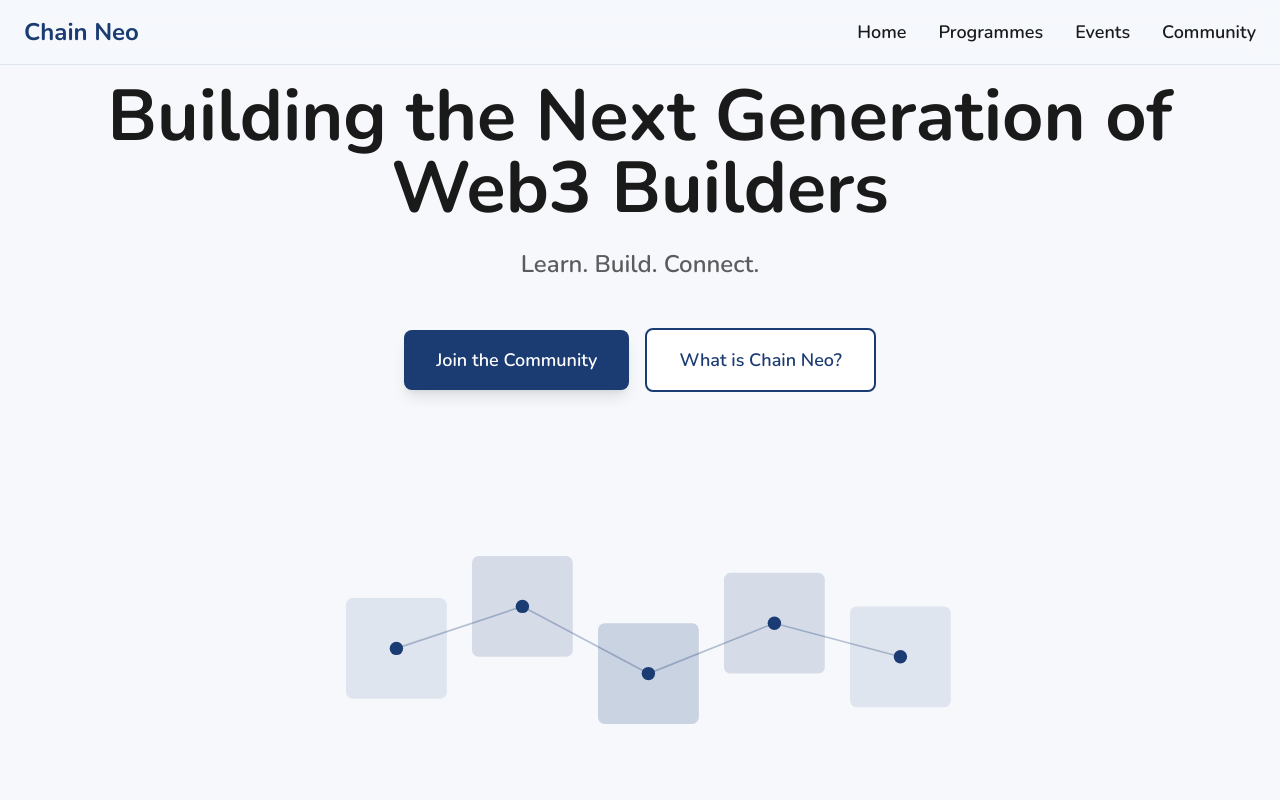
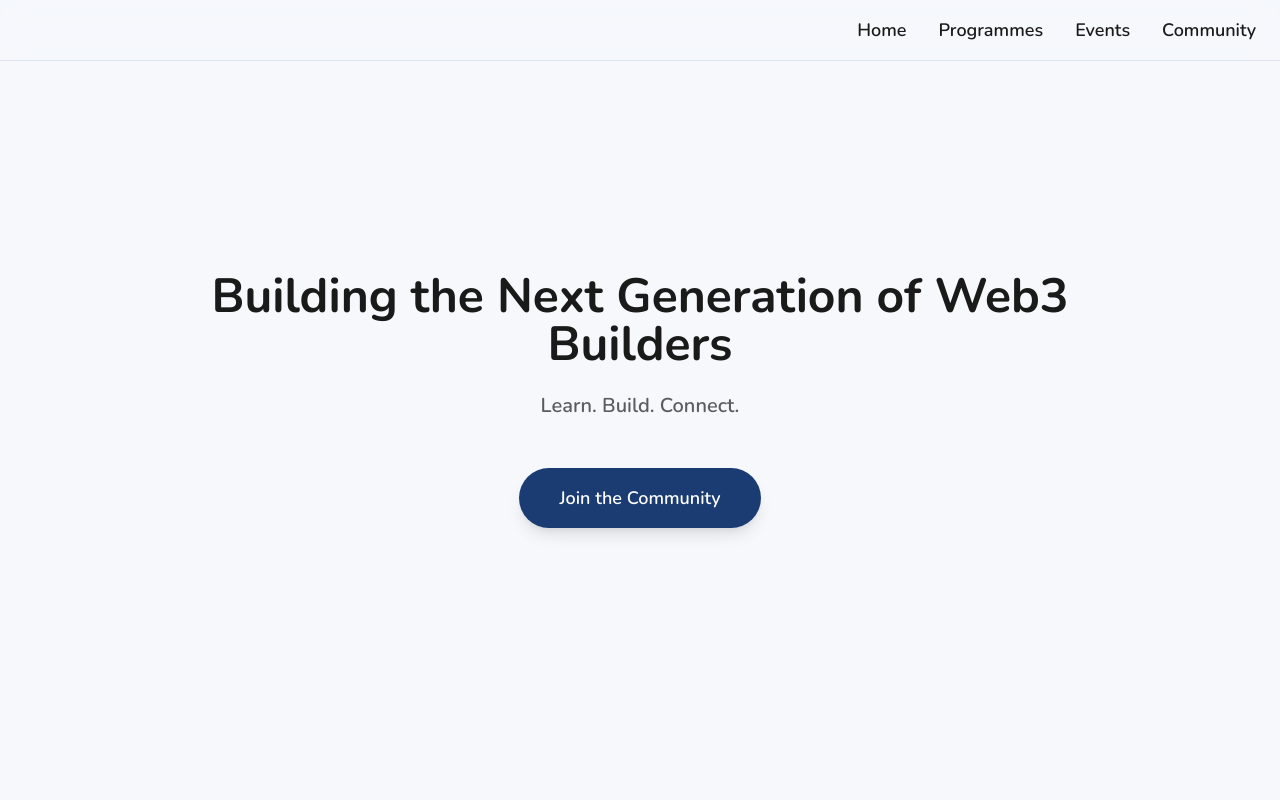
Before and after one commit to Deon62/chainneo, a React (Vite) app: page / in a window 1280 px wide. Shown: the top 800 px of the page. Built offline with nearby package versions, Linux system fonts and the light colour scheme.

Commit message:
refined the hero section

```diff
--- a/src/components/Hero.jsx
+++ b/src/components/Hero.jsx
@@ -1,42 +1,18 @@
 const Hero = () => {
   return (
-    <section className="bg-background min-h-screen flex items-center justify-center px-6 py-20">
-      <div className="max-w-6xl mx-auto text-center">
-        <h1 className="text-5xl md:text-6xl lg:text-7xl font-bold text-text mb-6 leading-tight">
+    <section className="bg-background min-h-screen flex items-center justify-center px-6">
+      <div className="max-w-4xl mx-auto text-center">
+        <h1 className="text-3xl md:text-4xl lg:text-5xl font-bold text-text mb-6 leading-tight">
           Building the Next Generation of Web3 Builders
         </h1>
-        <p className="text-xl md:text-2xl text-text/70 mb-12 font-semibold">
+        <p className="text-lg md:text-xl text-text/70 mb-12 font-semibold">
           Learn. Build. Connect.
         </p>
 
-        <div className="flex flex-col sm:flex-row gap-4 justify-center items-center">
-          <button className="bg-brand text-white px-8 py-4 rounded-lg font-semibold text-lg hover:bg-brand/90 transition-all duration-300 shadow-lg hover:shadow-xl transform hover:-translate-y-0.5">
+        <div className="flex justify-center items-center">
+          <button className="bg-brand text-white px-10 py-4 rounded-full font-semibold text-lg hover:bg-brand/90 transition-all duration-300 shadow-lg hover:shadow-xl transform hover:-translate-y-0.5">
             Join the Community
           </button>
-          <button className="bg-white text-brand border-2 border-brand px-8 py-4 rounded-lg font-semibold text-lg hover:bg-brand/5 transition-all duration-300">
-            What is Chain Neo?
-          </button>
-        </div>
-
-        <div className="mt-20">
-          <svg className="w-full max-w-2xl mx-auto" viewBox="0 0 800 400" fill="none" xmlns="http://www.w3.org/2000/svg">
-            <rect x="50" y="150" width="120" height="120" rx="8" fill="#1B3C73" opacity="0.1"/>
-            <rect x="200" y="100" width="120" height="120" rx="8" fill="#1B3C73" opacity="0.15"/>
-            <rect x="350" y="180" width="120" height="120" rx="8" fill="#1B3C73" opacity="0.2"/>
-            <rect x="500" y="120" width="120" height="120" rx="8" fill="#1B3C73" opacity="0.15"/>
-            <rect x="650" y="160" width="120" height="120" rx="8" fill="#1B3C73" opacity="0.1"/>
-
-            <line x1="110" y1="210" x2="260" y2="160" stroke="#1B3C73" strokeWidth="2" opacity="0.3"/>
-            <line x1="260" y1="160" x2="410" y2="240" stroke="#1B3C73" strokeWidth="2" opacity="0.3"/>
-            <line x1="410" y1="240" x2="560" y2="180" stroke="#1B3C73" strokeWidth="2" opacity="0.3"/>
-            <line x1="560" y1="180" x2="710" y2="220" stroke="#1B3C73" strokeWidth="2" opacity="0.3"/>
-
-            <circle cx="110" cy="210" r="8" fill="#1B3C73"/>
-            <circle cx="260" cy="160" r="8" fill="#1B3C73"/>
-            <circle cx="410" cy="240" r="8" fill="#1B3C73"/>
-            <circle cx="560" cy="180" r="8" fill="#1B3C73"/>
-            <circle cx="710" cy="220" r="8" fill="#1B3C73"/>
-          </svg>
         </div>
       </div>
     </section>
--- a/src/components/Navbar.jsx
+++ b/src/components/Navbar.jsx
@@ -15,12 +15,8 @@ const Navbar = () => {
     <>
       <nav className="fixed top-0 left-0 right-0 z-50 bg-background/80 backdrop-blur-md border-b border-brand/10">
         <div className="max-w-7xl mx-auto px-6 py-4">
-          <div className="flex items-center justify-between">
-            <div className="flex items-center">
-              <h1 className="text-2xl font-bold text-brand">Chain Neo</h1>
-            </div>
-
-            <div className="hidden md:flex items-center space-x-8 ml-auto">
+          <div className="flex items-center justify-end">
+            <div className="hidden md:flex items-center space-x-8">
               {navLinks.map((link) => (
                 <a
                   key={link.name}
--- a/src/components/WhatWeDo.jsx
+++ b/src/components/WhatWeDo.jsx
@@ -1,3 +1,5 @@
+import { useScrollAnimation } from '../hooks/useScrollAnimation';
+
 const WhatWeDo = () => {
   const cards = [
     {
@@ -37,10 +39,18 @@ const WhatWeDo = () => {
         </h2>
 
         <div className="grid md:grid-cols-3 gap-8">
-          {cards.map((card, index) => (
+          {cards.map((card, index) => {
+            const [ref, isVisible] = useScrollAnimation();
+            return (
               <div
                 key={index}
-              className="bg-background p-8 rounded-2xl hover:shadow-xl transition-all duration-300 transform hover:-translate-y-2 border border-brand/10"
+                ref={ref}
+                className={`bg-background p-8 rounded-2xl hover:shadow-xl transition-all duration-700 transform hover:-translate-y-2 border border-brand/10 ${
+                  isVisible
+                    ? 'opacity-100 translate-y-0'
+                    : 'opacity-0 translate-y-10'
+                }`}
+                style={{ transitionDelay: `${index * 150}ms` }}
               >
                 <div className="text-brand mb-6">
                   {card.icon}
@@ -52,7 +62,8 @@ const WhatWeDo = () => {
                   {card.description}
                 </p>
               </div>
-          ))}
+            );
+          })}
         </div>
       </div>
     </section>
--- a/src/components/WhoItsFor.jsx
+++ b/src/components/WhoItsFor.jsx
@@ -1,3 +1,5 @@
+import { useScrollAnimation } from '../hooks/useScrollAnimation';
+
 const WhoItsFor = () => {
   const audience = [
     {
@@ -36,10 +38,18 @@ const WhoItsFor = () => {
         </h2>
 
         <div className="grid md:grid-cols-3 gap-12">
-          {audience.map((item, index) => (
+          {audience.map((item, index) => {
+            const [ref, isVisible] = useScrollAnimation();
+            return (
               <div
                 key={index}
-              className="flex flex-col items-center text-center group"
+                ref={ref}
+                className={`flex flex-col items-center text-center group transition-all duration-700 transform ${
+                  isVisible
+                    ? 'opacity-100 translate-y-0'
+                    : 'opacity-0 translate-y-10'
+                }`}
+                style={{ transitionDelay: `${index * 150}ms` }}
               >
                 <div className="text-brand mb-6 transform group-hover:scale-110 transition-transform duration-300">
                   {item.icon}
@@ -48,7 +58,8 @@ const WhoItsFor = () => {
                   {item.label}
                 </h3>
               </div>
-          ))}
+            );
+          })}
         </div>
       </div>
     </section>
--- /dev/null
+++ b/src/hooks/useScrollAnimation.js
@@ -0,0 +1,33 @@
+import { useEffect, useRef, useState } from 'react';
+
+export const useScrollAnimation = (options = {}) => {
+  const elementRef = useRef(null);
+  const [isVisible, setIsVisible] = useState(false);
+
+  useEffect(() => {
+    const observer = new IntersectionObserver(
+      ([entry]) => {
+        if (entry.isIntersecting) {
+          setIsVisible(true);
+        }
+      },
+      {
+        threshold: 0.1,
+        ...options,
+      }
+    );
+
+    const currentElement = elementRef.current;
+    if (currentElement) {
+      observer.observe(currentElement);
+    }
+
+    return () => {
+      if (currentElement) {
+        observer.unobserve(currentElement);
+      }
+    };
+  }, [options]);
+
+  return [elementRef, isVisible];
+};
```
Lines whose indentation alone changed are shown as unchanged.
